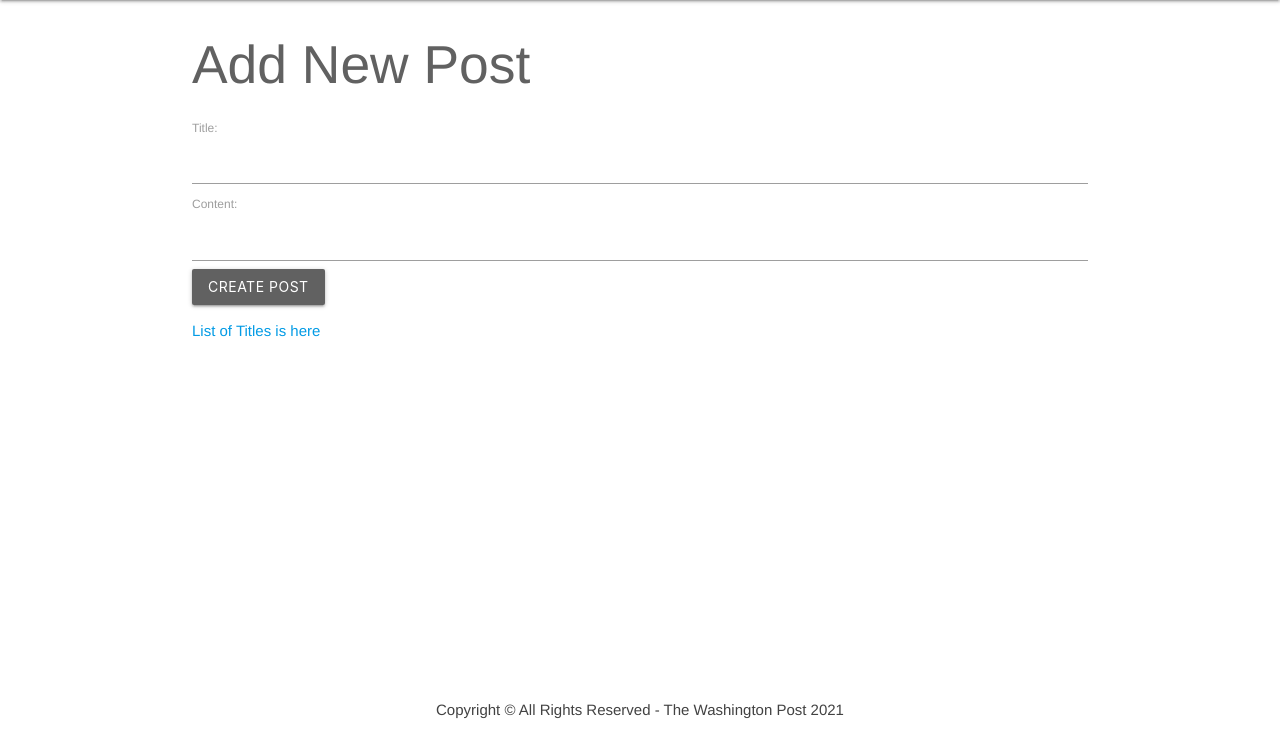
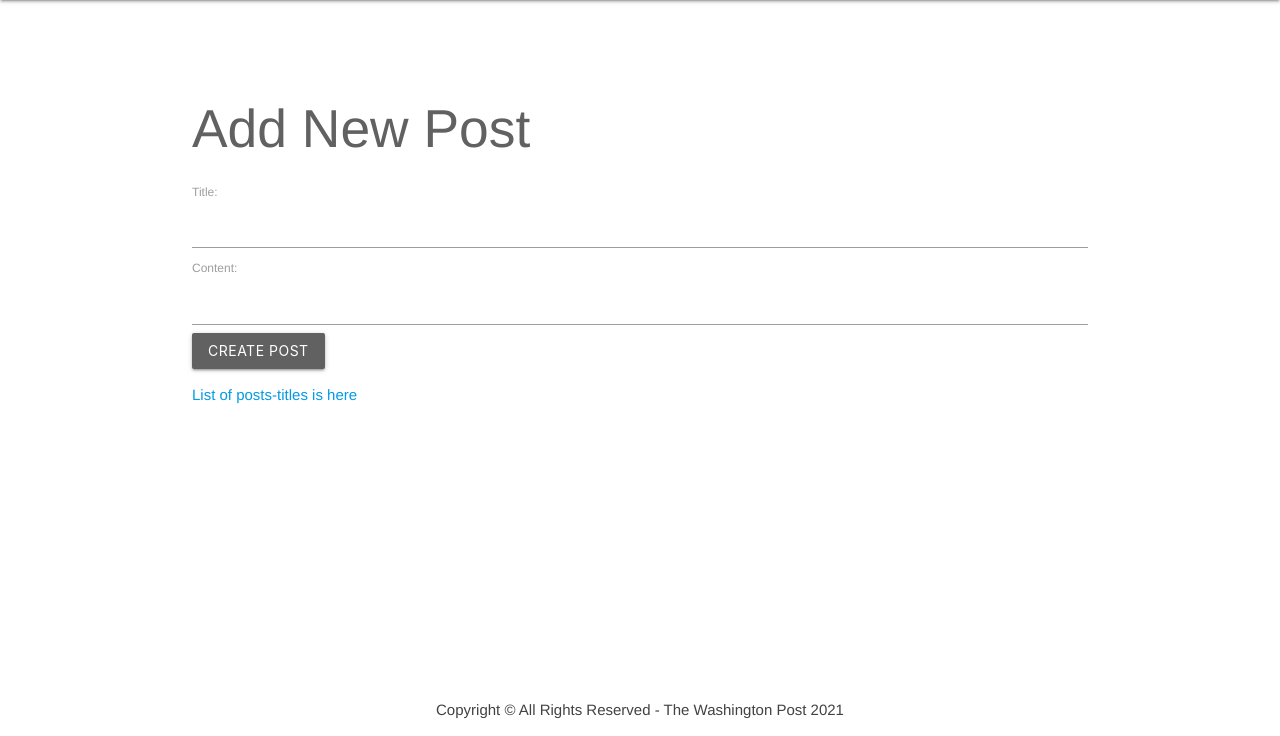
Before and after one commit to Avisa-GA/washington-post, a Django app: page /new/ in a window 1280 px wide. Shown: the part 64-800 px from the top of the page. Run offline with Django 3.2, Linux system fonts and the light colour scheme.

Commit message:
wip: add style

```diff
--- a/main_app/templates/base.html
+++ b/main_app/templates/base.html
@@ -23,7 +23,7 @@
             </div>
           </nav>
     </header>
-    <main class="container">
+    <main style="margin-top: 5%;" class="container">
       {% block content %}
 
         {% endblock %}
--- a/main_app/templates/detail.html
+++ b/main_app/templates/detail.html
@@ -9,4 +9,6 @@
   <a href="/posts/{{ post.id }}/delete">Delete this Post</a>
   <br>
   <a href="/posts/{{ post.id }}/update">Update this Post</a>
+  <br>
+  <a href="/posts">Back to list</a>
 {% endblock %}
--- a/main_app/templates/post.html
+++ b/main_app/templates/post.html
@@ -16,7 +16,7 @@
 </form>
 
 <a href="/posts">
-  <p>List of Titles is here</p>
+  <p>List of posts-titles is here</p>
 </a>
 
 
```
